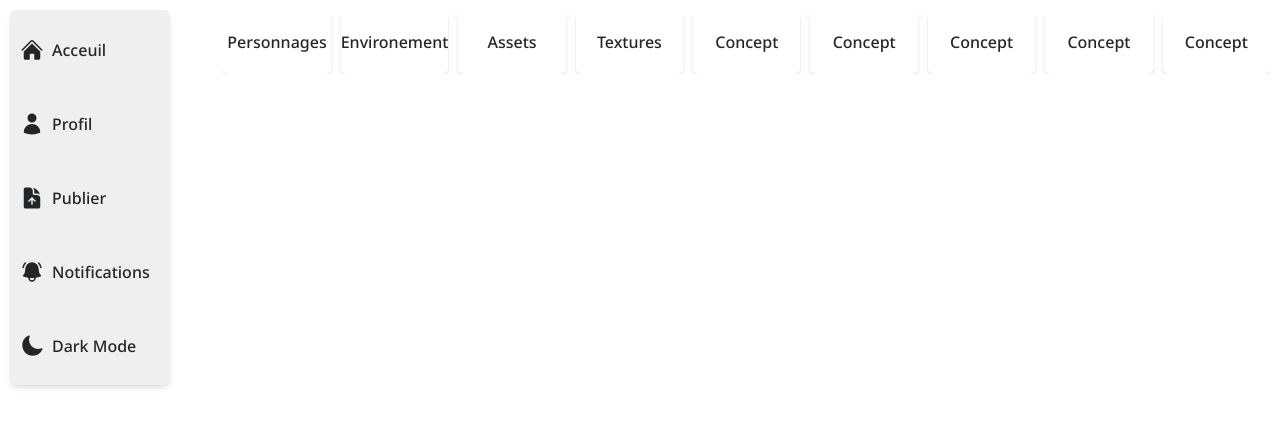
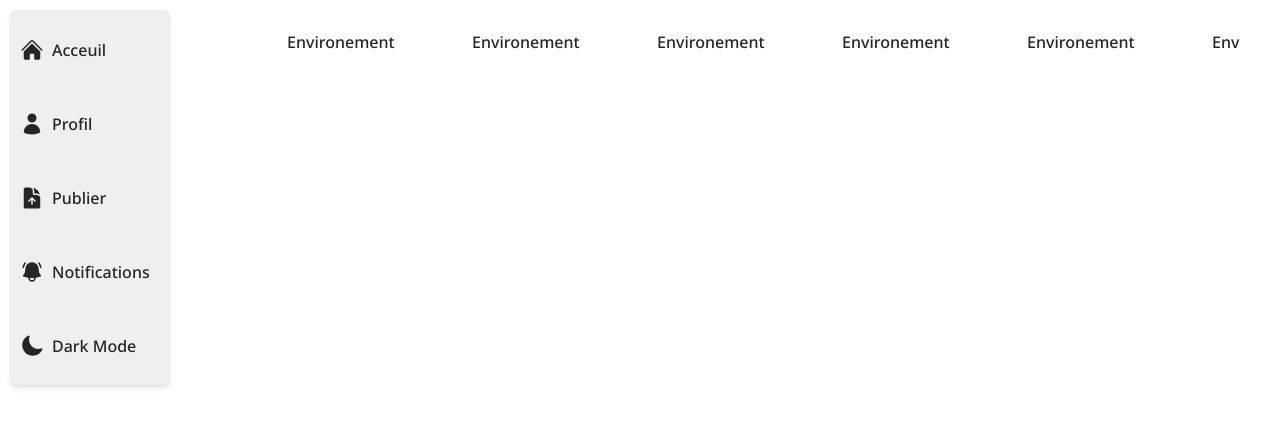
Before and after one commit to DumeGrisoni/gac-social-network, a Next.js app: page / in a window 1280 px wide. Shown: the top 426 px of the page. Built offline with nearby package versions, Linux system fonts and the light colour scheme.

Commit message:
Categories Component & improve scrollbars

```diff
--- a/app/Components/Categories.jsx
+++ b/app/Components/Categories.jsx
@@ -1,35 +1,78 @@
-import React from 'react';
+'use client';
+import React, { useRef, useState } from 'react';
+import {
+  ArrowLeftCircleIcon,
+  ArrowRightCircleIcon,
+} from '@heroicons/react/24/solid';
 
 const Categories = () => {
+  const categorieRef = useRef(null);
+  const [isMoved, setIsMoved] = useState(false);
+
+  const handleSlide = (direction) => {
+    setIsMoved(true);
+    if (categorieRef.current) {
+      const { scrollLeft, clientWidth } = categorieRef.current;
+      const scrollTo =
+        direction === 'left'
+          ? scrollLeft - clientWidth
+          : scrollLeft + clientWidth;
+
+      categorieRef.current.scrollTo({ left: scrollTo, behavior: 'smooth' });
+    }
+  };
+
   return (
-    <div className="flex justify-center items-center m-[10px] gap-[10px] overflow-x-hidden ">
-      <div className=" flex rounded-md  w-[150px] h-[64px] lg:w-[175px] text-center justify-center items-center shadow-md hover:bg-[#bebec250] ease-in-out transition-all cursor-pointer">
-        Personnages
-      </div>
-      <div className=" flex rounded-md  w-[150px] h-[64px] lg:w-[175px] text-center justify-center items-center shadow-md hover:bg-[#bebec250] ease-in-out transition-all cursor-pointer">
+    <div className="flex flex-col group">
+      <ArrowLeftCircleIcon
+        width={40}
+        className="absolute opacity-50 hover:opacity-100 cursor-pointer transition ease-in-out hidden z-10 mt-[22px] mr-20  lg:group-hover:block hover:scale-110"
+        onClick={() => handleSlide('left')}
+      />
+      <div
+        className="flex justify-start items-start lg:mx-[40px] my-[10px] gap-[10px] overflow-auto flex-nowrap scrollbar-hide "
+        ref={categorieRef}
+      >
+        <div className=" flex rounded-md p-2  min-w-[125px] h-[50px] lg:w-[175px] lg:min-w-[175px] lg:h-[64px] justify-center items-center  hover:bg-[#4B9AD450] ease-in-out transition-all cursor-pointer">
           Environement
         </div>
-      <div className=" flex rounded-md  w-[150px] h-[64px] lg:w-[175px] text-center justify-center items-center shadow-md hover:bg-[#bebec250] ease-in-out transition-all cursor-pointer">
-        Assets
+        <div className=" flex rounded-md p-2  min-w-[125px] h-[50px] lg:w-[175px] lg:min-w-[175px] lg:h-[64px] justify-center items-center  hover:bg-[#4B9AD450] ease-in-out transition-all cursor-pointer">
+          Environement
         </div>
-      <div className=" flex rounded-md  w-[150px] h-[64px] lg:w-[175px] text-center justify-center items-center shadow-md hover:bg-[#bebec250] ease-in-out transition-all cursor-pointer">
-        Textures
+        <div className=" flex rounded-md p-2  min-w-[125px] h-[50px] lg:w-[175px] lg:min-w-[175px] lg:h-[64px] justify-center items-center  hover:bg-[#4B9AD450] ease-in-out transition-all cursor-pointer">
+          Environement
         </div>
-      <div className=" flex rounded-md  w-[150px] h-[64px] lg:w-[175px] text-center justify-center items-center shadow-md hover:bg-[#bebec250] ease-in-out transition-all cursor-pointer">
-        Concept
+        <div className=" flex rounded-md p-2  min-w-[125px] h-[50px] lg:w-[175px] lg:min-w-[175px] lg:h-[64px] justify-center items-center  hover:bg-[#4B9AD450] ease-in-out transition-all cursor-pointer">
+          Environement
         </div>
-      <div className=" flex rounded-md w-[150px] h-[64px] lg:w-[175px] text-center justify-center items-center shadow-md hover:bg-[#bebec250] ease-in-out transition-all cursor-pointer">
-        Concept
+        <div className=" flex rounded-md p-2  min-w-[125px] h-[50px] lg:w-[175px] lg:min-w-[175px] lg:h-[64px] justify-center items-center hover:bg-[#4B9AD450] ease-in-out transition-all cursor-pointer">
+          Environement
         </div>
-      <div className=" flex rounded-md  w-[150px] h-[64px] lg:w-[175px] text-center justify-center items-center shadow-md hover:bg-[#bebec250] ease-in-out transition-all cursor-pointer">
-        Concept
+        <div className=" flex rounded-md p-2  min-w-[125px] h-[50px] lg:w-[175px] lg:min-w-[175px] lg:h-[64px] justify-center items-center  hover:bg-[#4B9AD450] ease-in-out transition-all cursor-pointer">
+          Environement
         </div>
-      <div className=" flex rounded-md  w-[150px] h-[64px] lg:w-[175px] text-center justify-center items-center shadow-md hover:bg-[#bebec250] ease-in-out transition-all cursor-pointer">
-        Concept
+        <div className=" flex rounded-md p-2  min-w-[125px] h-[50px] lg:w-[175px] lg:min-w-[175px] lg:h-[64px] justify-center items-center  hover:bg-[#4B9AD450] ease-in-out transition-all cursor-pointer">
+          Environement
         </div>
-      <div className=" flex rounded-md  w-[150px] h-[64px] lg:w-[175px] text-center justify-center items-center shadow-md hover:bg-[#bebec250] ease-in-out transition-all cursor-pointer">
-        Concept
+        <div className=" flex rounded-md p-2  min-w-[125px] h-[50px] lg:w-[175px] lg:min-w-[175px] lg:h-[64px] justify-center items-center  hover:bg-[#4B9AD450] ease-in-out transition-all cursor-pointer">
+          Environement
         </div>
+        <div className=" flex rounded-md p-2  min-w-[125px] h-[50px] lg:w-[175px] lg:min-w-[175px] lg:h-[64px] justify-center items-center  hover:bg-[#4B9AD450] ease-in-out transition-all cursor-pointer">
+          Environement
+        </div>
+        <div className=" flex rounded-md p-2  min-w-[125px] h-[50px] lg:w-[175px] lg:min-w-[175px] lg:h-[64px] justify-center items-center  hover:bg-[#4B9AD450] ease-in-out transition-all cursor-pointer">
+          Environement
+        </div>
+        <div className=" flex rounded-md p-2  min-w-[125px] h-[50px] lg:w-[175px] lg:min-w-[175px] lg:h-[64px] justify-center items-center  hover:bg-[#4B9AD450] ease-in-out transition-all cursor-pointer">
+          Environement
+        </div>
+      </div>
+      <ArrowRightCircleIcon
+        width={40}
+        className="absolute opacity-50 hover:opacity-100 cursor-pointer transition ease-in-out z-10 hidden lg:group-hover:block right-0 mr-2 hover:scale-110 mt-[22px]"
+        onClick={() => handleSlide('right')}
+      />
+      <hr className="lg:w-[99%] lg:hidden" />
     </div>
   );
 };
--- a/app/globals.css
+++ b/app/globals.css
@@ -1,6 +1,12 @@
 @tailwind base;
 @tailwind components;
 @tailwind utilities;
+
+@layer base {
+  body {
+    @apply !scrollbar-thumb-[#bebec2] !scrollbar-thin !scrollbar-track-[#bebec210];
+  }
+}
 
 body {
   color: #242526;
--- a/package.json
+++ b/package.json
@@ -19,6 +19,10 @@
     "postcss": "8.4.24",
     "react": "18.2.0",
     "react-dom": "18.2.0",
+    "tailwind-scrollbar-hide": "^1.1.7",
     "tailwindcss": "3.3.2"
+  },
+  "devDependencies": {
+    "tailwind-scrollbar": "^3.0.4"
   }
 }
--- a/tailwind.config.js
+++ b/tailwind.config.js
@@ -14,6 +14,6 @@ module.exports = {
       },
     },
   },
-  plugins: [],
+  plugins: [require('tailwind-scrollbar-hide'), require('tailwind-scrollbar')],
   darkMode: 'class',
 };
```
Also changed, not shown: app/Components/Navbar.jsx (+0 -33 lines), 1 other file (tests, documents, lock files or other folders). Lines whose indentation alone changed are shown as unchanged.
